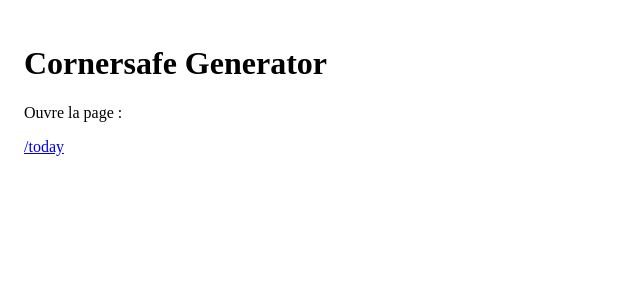
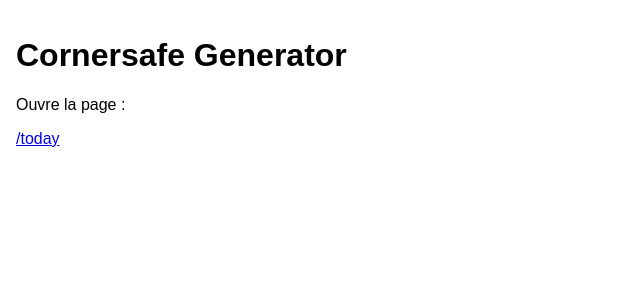
Before and after one commit to ocalensky445-lab/cornersafe-generator, a Next.js app: page / in a window 1280 px wide. Shown: the top 300 px of the page, without its empty margins (0-640 px from the left). Built offline with nearby package versions, Linux system fonts and the light colour scheme.

Commit message:
layout.jsx

```diff
--- /dev/null
+++ b/app/layout.jsx
@@ -0,0 +1,11 @@
+export const metadata = {
+  title: "Cornersafe — Fiches du jour"
+};
+
+export default function RootLayout({ children }) {
+  return (
+    <html lang="fr">
+      <body style={{ margin: 0, fontFamily: "Arial, sans-serif" }}>{children}</body>
+    </html>
+  );
+}
```
